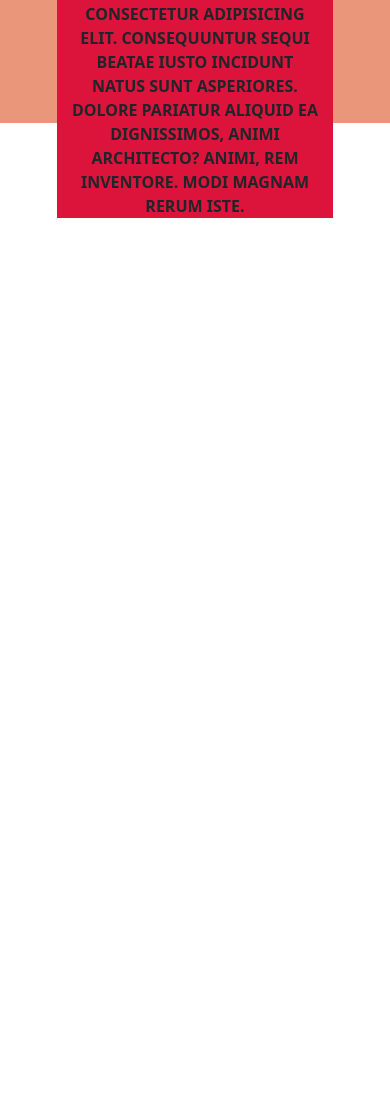
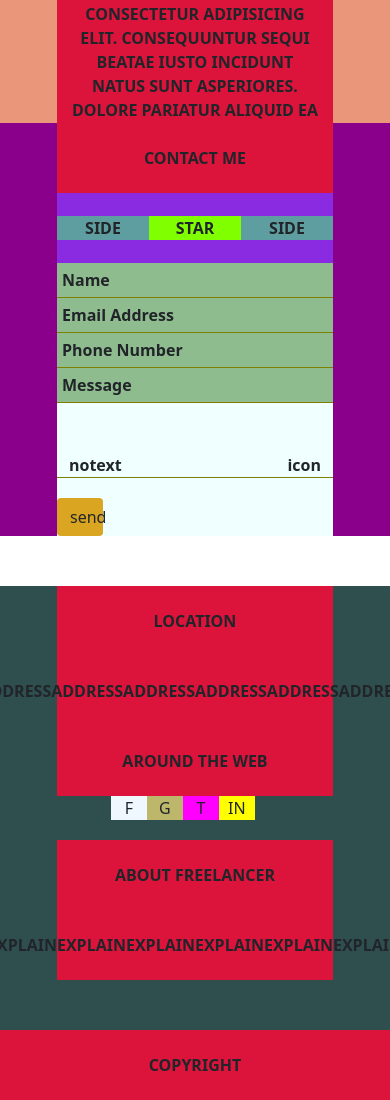
Before and after one commit to sandyclaws89/html-css-bootstrap-freelancer, a plain HTML site: page index.html in a window 390 px wide. Shown: the part 3847-4947 px from the top of the page. Before the commit the page ends 4065 px from the top, so only its background shows below. Drawn offline with nearby package versions, Linux system fonts and the light colour scheme.

Commit message:
Terminato layout. Mancano media query

```diff
--- a/css/style.css
+++ b/css/style.css
@@ -112,3 +112,69 @@
 .about_text{
     text-align: center;
 }
+
+.contact_box{
+    background-color: darkmagenta;
+}
+
+.list_box{
+    background-color: darkseagreen;
+    font-weight: 700;
+}
+
+.list_element {
+    padding: 5px;
+    border-bottom: solid olive;
+    border-width: .5px;
+}
+
+.message_box{
+    background-color: azure;
+
+}
+
+.shadow_text{
+    border-bottom: solid olive;
+    border-width: .5px;
+    padding-top: 50px;
+    margin-bottom: 20px;
+    font-weight: 700;
+}
+
+.icon{
+    justify-content: flex-end;
+}
+
+.btn{
+    background-color: goldenrod;
+}
+
+.location_box{
+    margin-top: 50px;
+    background-color: darkslategray;
+}
+
+.circle_box {
+    text-align: center;
+    margin-bottom: 20px;
+}
+
+.f{
+    background-color: aliceblue;
+}
+
+.g{
+    background-color: darkkhaki;
+}
+
+.t{
+    background-color: fuchsia;
+}
+
+.in {
+    background-color: yellow;
+}
+
+.freelance_box{
+    margin-bottom: 50px;
+}
--- a/index.html
+++ b/index.html
@@ -129,9 +129,106 @@
             <div class="col-2"></div>
         </div>
 
+        <!-- CONTACT BOX -->
+        <div class="row contact_box">
+            <div class="col-2"></div>
+            <div class="col-8">
+                <div class="row">
+                    <div class="col flex_row text_box">
+                        CONTACT ME
+                    </div>
+                </div>
+
+                <div class="row star_box align-items-center">
+                    <div class="col side_star flex_row">side</div>
+                    <div class="col star flex_row">star</div>
+                    <div class="col side_star flex_row">side</div>
+                </div>
+
+                <div class="row align-items-center">
+                    <div class="col list_box">
+                        <div class="row">
+                            <div class="col list_element">Name</div>
+                        </div>
+                        <div class="row">
+                            <div class="col list_element">Email Address</div>
+                        </div>
+                        <div class="row">
+                            <div class="col list_element">Phone Number</div>
+                        </div>
+                        <div class="row">
+                            <div class="col list_element"> Message</div>
+                        </div>
+                    </div>
+                </div>
+                <div class="row align-items-center">
+                    <div class="col message_box">
+                        <div class="row shadow_text">
+                            <div class="col flex_row">
+                                notext
+                            </div>
+                            <div class="col icon flex_row">
+                                icon
+                            </div>
+                        </div>
+                        <div class="row align-items-center">
+                            <div class="col-2 btn"> send</div>
+                        </div>
+                    </div>
+                </div>
+            </div>
+            <div class="col-2"></div>
+        </div>
 
 
+        <!-- LOCATION BOX -->
+        <div class="row location_box">
+            <div class="col-2"></div>
+            <div class="col-8">
+                <div class="row">
+                    <div class="col flex_row text_box">
+                        location
+                    </div>
+                </div>
+                <div class="row">
+                    <div class="col flex_row text_box">
+                        addressaddressaddressaddressaddressaddress
+                    </div>
+                </div>
+                <div class="row">
+                    <div class="col flex_row text_box">
+                        around the web
+                    </div>
+                    <div class="row">
+                        <div class="col-2"></div>
+                        <div class="col-8 flex_row circle_box">
+                            <div class="col-3 circle f">F</div>
+                            <div class="col-3 circle g">G</div>
+                            <div class="col-3 circle t">T</div>
+                            <div class="col-3 circle in">IN</div>
+                        </div>
+                        <div class="col-2"></div>
+                    </div>
+                </div>
+                <div class="row freelance_box">
+                    <div class="col text_box flex_row">
+                        about Freelancer
+                    </div>
+                    <div class="col text_box flex_row">
+                        explainexplainexplainexplainexplainexplain
+                    </div>
+                </div>
+            </div>
+        </div>
     </main>
+
+    <footer>
+        <div class="row">
+            <div class="col flex_row text_box">
+                copyright
+            </div>
+        </div>
+    </footer>
 
 </body>
 
```
